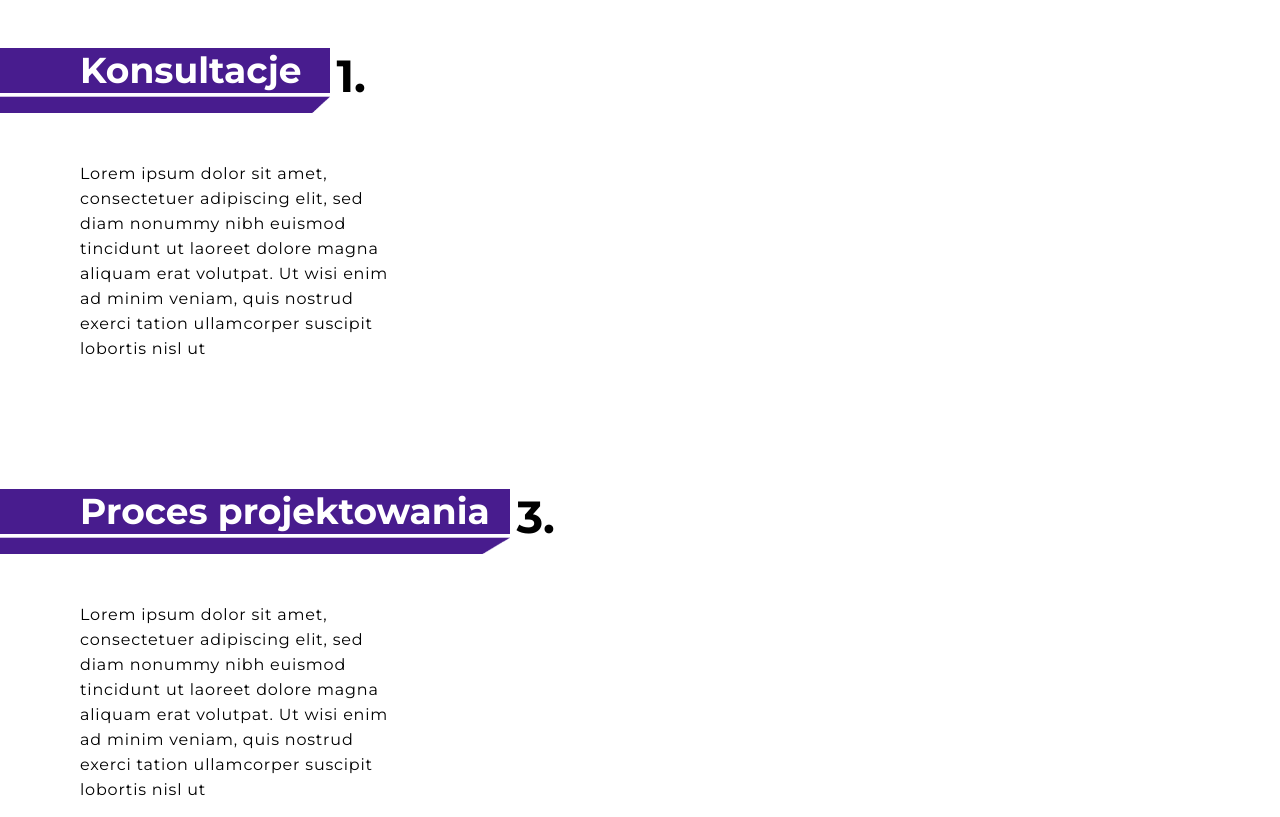
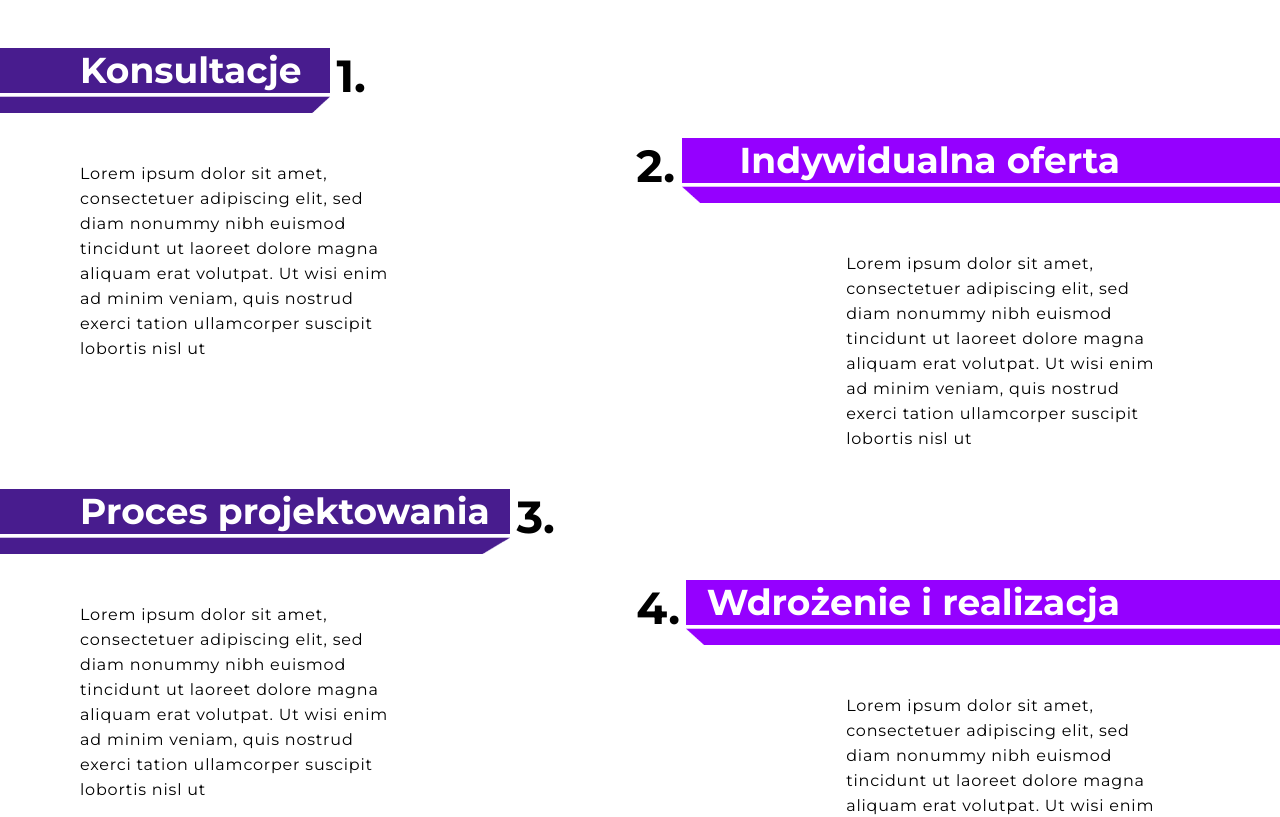
Before and after one commit to Terbuh/persitewww, a Next.js app in the folder front/: page / in a window 1280 px wide. Shown: the part 2420-3237 px from the top of the page. Built offline with nearby package versions, Linux system fonts and the light colour scheme.

Commit message:
DONE, to szlif ofc

```diff
--- a/front/src/components/process/process.js
+++ b/front/src/components/process/process.js
@@ -3,6 +3,7 @@ import Image from 'next/image';
 import React from 'react'
 import styles from './process.module.scss'
 import ProcessesContent from './processesContent/processesContent';
+import ProcessesContentRight from './processesContent/processesContentRight';
 
 export default function Process() {
     return (
@@ -16,15 +17,7 @@ export default function Process() {
                 <div className={styles.subsection}>
                     <ProcessesContent />
                 </div>
-
-
-
             </div>
-
-
-
-
-
             <div className={styles.rightSide}>
                 <div className={styles.imageWrapper}>
                     <Image
@@ -33,9 +26,9 @@ export default function Process() {
                         width={600}
                     />
                 </div>
-
-
-
+                <div className={styles.subsection}>
+                    <ProcessesContentRight />
+                </div>
             </div>
         </div>
     )
--- a/front/src/components/process/process.module.scss
+++ b/front/src/components/process/process.module.scss
@@ -40,8 +40,13 @@
 .subsection {
 }
 
+.imageWrapper {
+  padding-top: 5%;
+}
+
 .rightSide {
   width: 50%;
   display: flex;
   flex-direction: column;
+  align-items: flex-end;
 }
--- /dev/null
+++ b/front/src/components/process/processesContent/processesContentRight.js
@@ -0,0 +1,51 @@
+import React from 'react';
+import styles from './processesRight.module.scss';
+import subtract from '../../../../public/subtract2.png';
+import Image from 'next/image';
+
+
+export default function ProcessesContentRight() {
+    return (
+        <div className={styles.wrapper}>
+            <div className={styles.titleWrapper}>
+                <div className={styles.subtractWrapper}>
+                    <Image
+                        src={subtract}
+                        alt='kolorek'
+                        className={styles.image2}
+                    />
+                    <div className={styles.absolute}>Indywidualna oferta</div>
+                    <div className={styles.number}>2.</div>
+
+                </div>
+                <div className={styles.subtractTitleWrapper}>
+                    <div className={styles.subtractTitle}>
+                        Lorem ipsum dolor sit amet, consectetuer adipiscing elit,
+                        sed diam nonummy nibh euismod tincidunt ut laoreet dolore magna aliquam erat volutpat.
+                        Ut wisi enim ad minim veniam, quis nostrud exerci tation ullamcorper suscipit lobortis nisl ut
+                    </div>
+                </div>
+            </div>
+            <div className={styles.titleWrapper}>
+                <div className={styles.subtractWrapper}>
+                    <Image
+                        src={subtract}
+                        alt='kolorek'
+                        className={styles.image4}
+                    />
+                    <div className={styles.absolute}>Wdrożenie i realizacja</div>
+                    <div className={styles.number}>4.</div>
+
+                </div>
+                <div className={styles.subtractTitleWrapper}>
+                    <div className={styles.subtractTitle}>
+                        Lorem ipsum dolor sit amet, consectetuer adipiscing elit,
+                        sed diam nonummy nibh euismod tincidunt ut laoreet dolore magna aliquam erat volutpat.
+                        Ut wisi enim ad minim veniam, quis nostrud exerci tation ullamcorper suscipit lobortis nisl ut
+                    </div>
+                </div>
+
+            </div>
+        </div>
+    )
+}
--- /dev/null
+++ b/front/src/components/process/processesContent/processesRight.module.scss
@@ -0,0 +1,54 @@
+.titleWrapper {
+  padding-top: 20%;
+}
+
+.subtractWrapper {
+  position: relative;
+  display: flex;
+  flex-direction: row-reverse;
+  justify-content: flex-start;
+}
+
+.absolute {
+  position: absolute;
+  top: 0;
+  right: 10rem;
+  font-size: 36px;
+  font-family: "Montserrat", sans-serif;
+  font-weight: 700;
+  color: #ffffff;
+}
+
+.image2 {
+  width: 600px;
+  height: 65px;
+}
+
+.image4 {
+  width: 600px;
+  height: 65px;
+}
+
+.number {
+  font-family: "Montserrat", sans-serif;
+  font-weight: 700;
+  font-size: 45px;
+  margin-right: 1%;
+}
+
+.subtractTitle {
+  width: 50%;
+  font-family: "Montserrat", sans-serif;
+  font-weight: 400;
+  font-size: 16px;
+  line-height: 25px;
+  letter-spacing: 0.05em;
+  color: #000000;
+  padding-right: 7rem;
+  padding-top: 3rem;
+}
+
+.subtractTitleWrapper {
+  display: flex;
+  justify-content: flex-end;
+}
```
Also changed, not shown: front/public/Subtract2.png (added).
